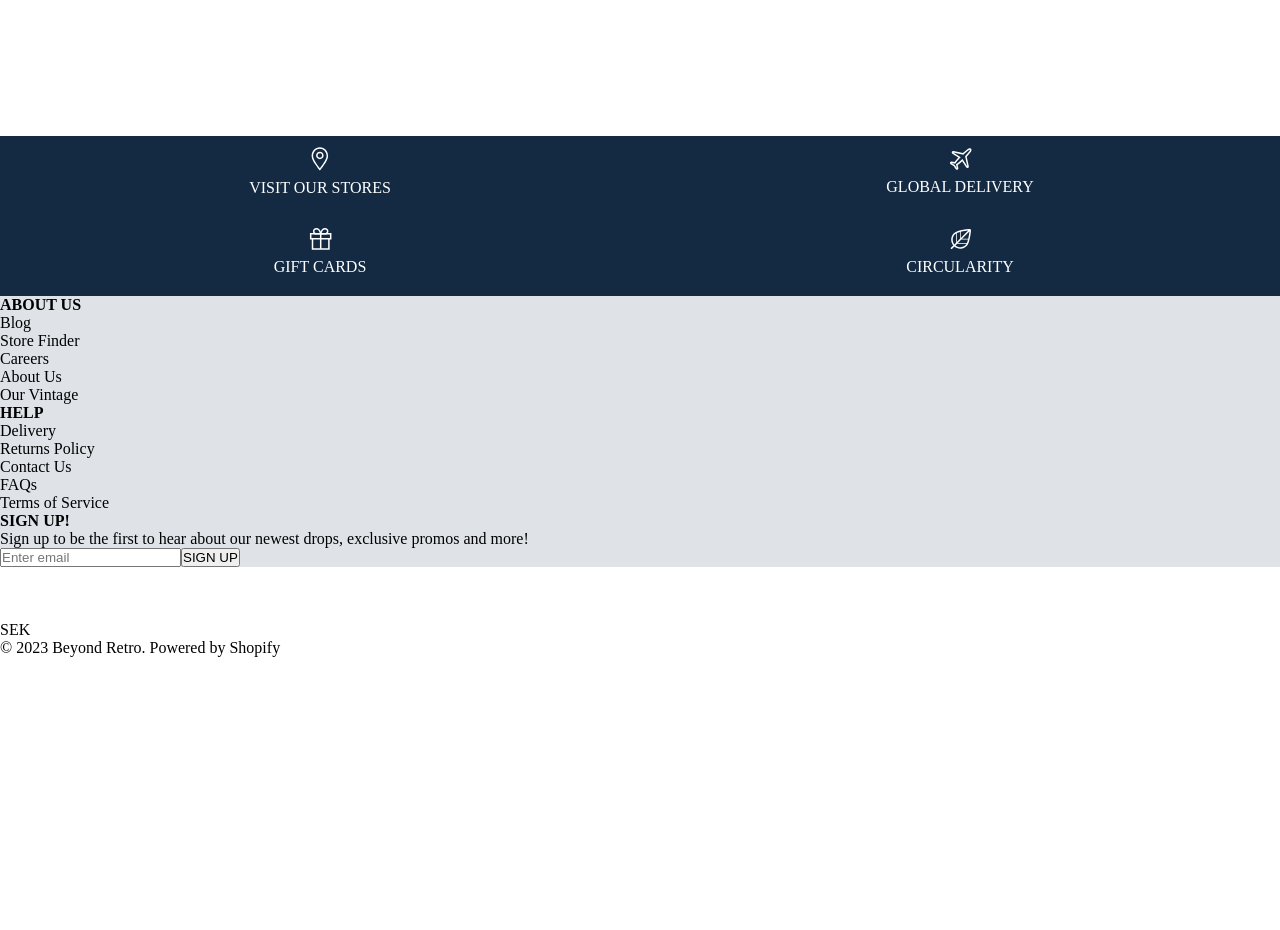
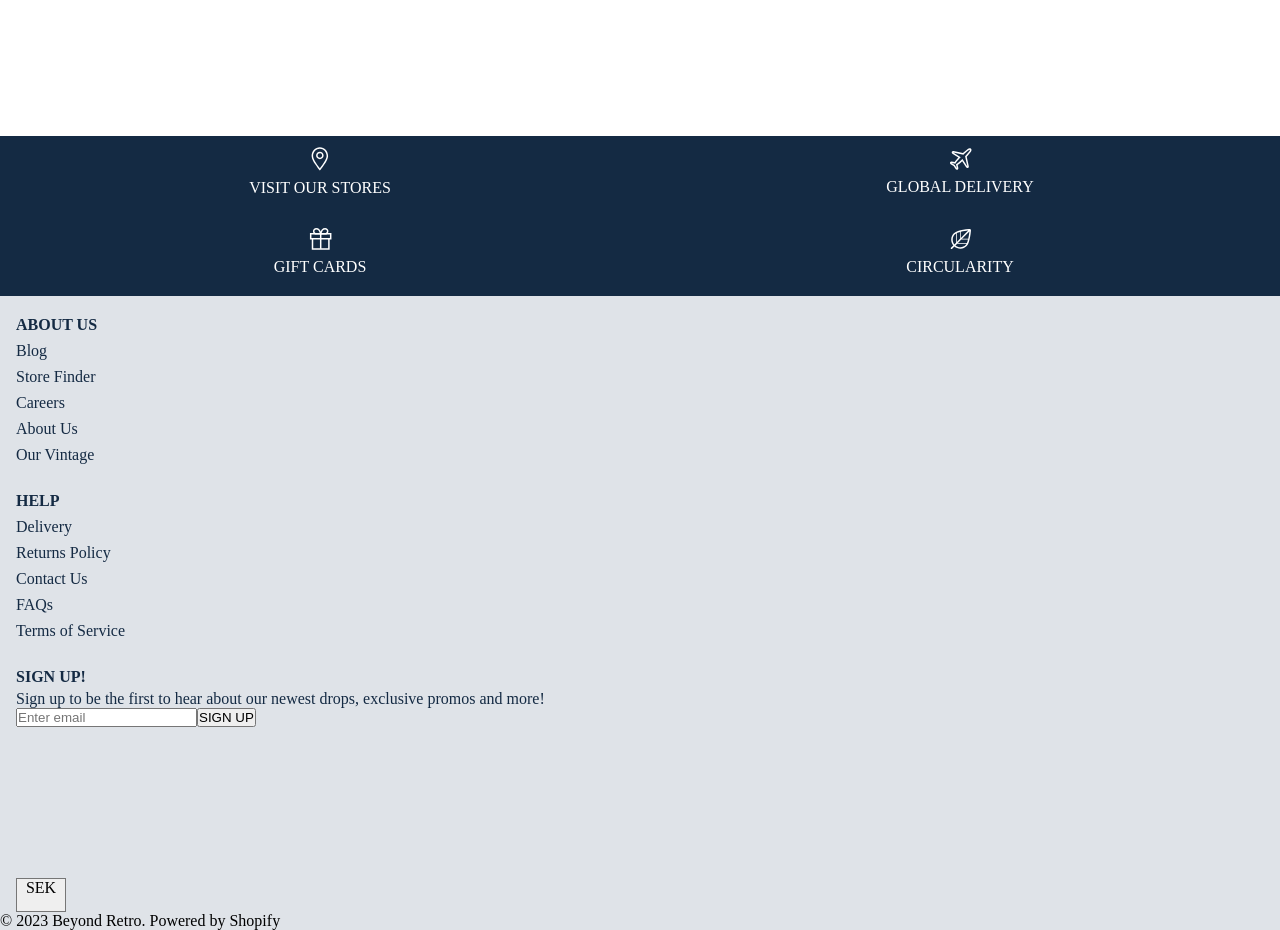
Before and after one commit to Mikael-Ronnberg/Yet-Another-Webshop, a React (Vite) app: page / in a window 1280 px wide. Shown: the part 840-1770 px from the top of the page. Before the commit the page ends 1497 px from the top, so only its background shows below. Built offline with nearby package versions, Linux system fonts and the light colour scheme.

Commit message:
More styling to footer

```diff
--- a/src/components/footer/Footer.scss
+++ b/src/components/footer/Footer.scss
@@ -1,4 +1,8 @@
 @use "../../scss/variables/index" as var;
+
+footer {
+  background-color: var.$tertiary;
+}
 
 .blue_bar {
   display: flex;
@@ -23,5 +27,36 @@
 }
 
 .grey_bar {
-  background-color: var.$tertiary;
+  width: 50vw;
+  height: 18vh;
+  color: var.$primary;
+  padding: 1rem;
+
+  h4 {
+    padding: 0.25rem 0;
+  }
+
+  ul {
+    list-style: none;
+
+    li {
+      padding: 0.25rem 0;
+    }
+  }
 }
+
+.currency_container {
+  width: 100vw;
+  height: 3rem;
+  border-top: 1px solid white;
+  border-bottom: 1px solid white;
+  p {
+    text-align: center;
+    margin-left: 1rem;
+    width: 3rem;
+    height: 2rem;
+    color: black;
+    background-color: #efefef;
+    border: 1px solid #767676;
+  }
+}
```
